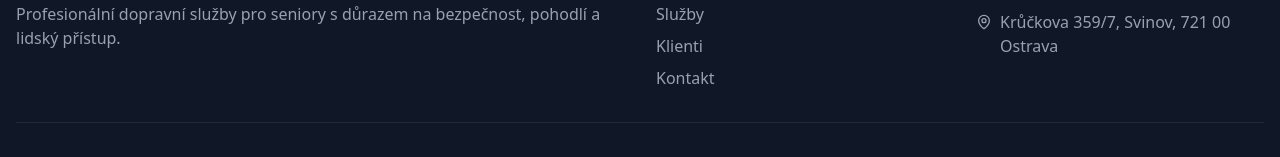
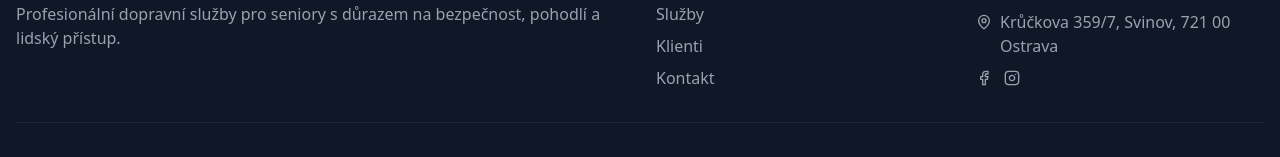
Before and after one commit to Agillis24/senior_taxi, a React (Vite) app: page / in a window 1280 px wide. Shown: the part 3834-3991 px from the top of the page. Built offline with nearby package versions, Linux system fonts and the light colour scheme.

Commit message:
Update Footer.tsx

```diff
--- a/src/components/Footer.tsx
+++ b/src/components/Footer.tsx
@@ -1,4 +1,4 @@
-import { Phone, Mail, MapPin } from "lucide-react";
+import { Phone, Mail, MapPin, Facebook, Instagram } from "lucide-react";
 import { Link } from "react-router-dom";
 
 export function Footer() {
@@ -100,6 +100,29 @@ export function Footer() {
                 <MapPin size={16} className="mt-1 flex-shrink-0" />
                 <span>Krůčkova 359/7, Svinov, 721 00 Ostrava</span>
               </li>
+
+              {/* Sociální sítě */}
+              <li className="flex items-center gap-3 text-gray-400 pt-2">
+                <a
+                  href="https://www.facebook.com/profile.php?id=61587700792713&locale=cs_CZ"
+                  target="_blank"
+                  rel="noopener noreferrer"
+                  className="hover:text-white transition"
+                  aria-label="Facebook Senior Taxi Ostrava"
+                >
+                  <Facebook size={16} />
+                </a>
+
+                <a
+                  href="https://www.instagram.com/taxiostrava/"
+                  target="_blank"
+                  rel="noopener noreferrer"
+                  className="hover:text-white transition"
+                  aria-label="Instagram Senior Taxi Ostrava"
+                >
+                  <Instagram size={16} />
+                </a>
+              </li>
             </ul>
           </div>
         </div>
```
